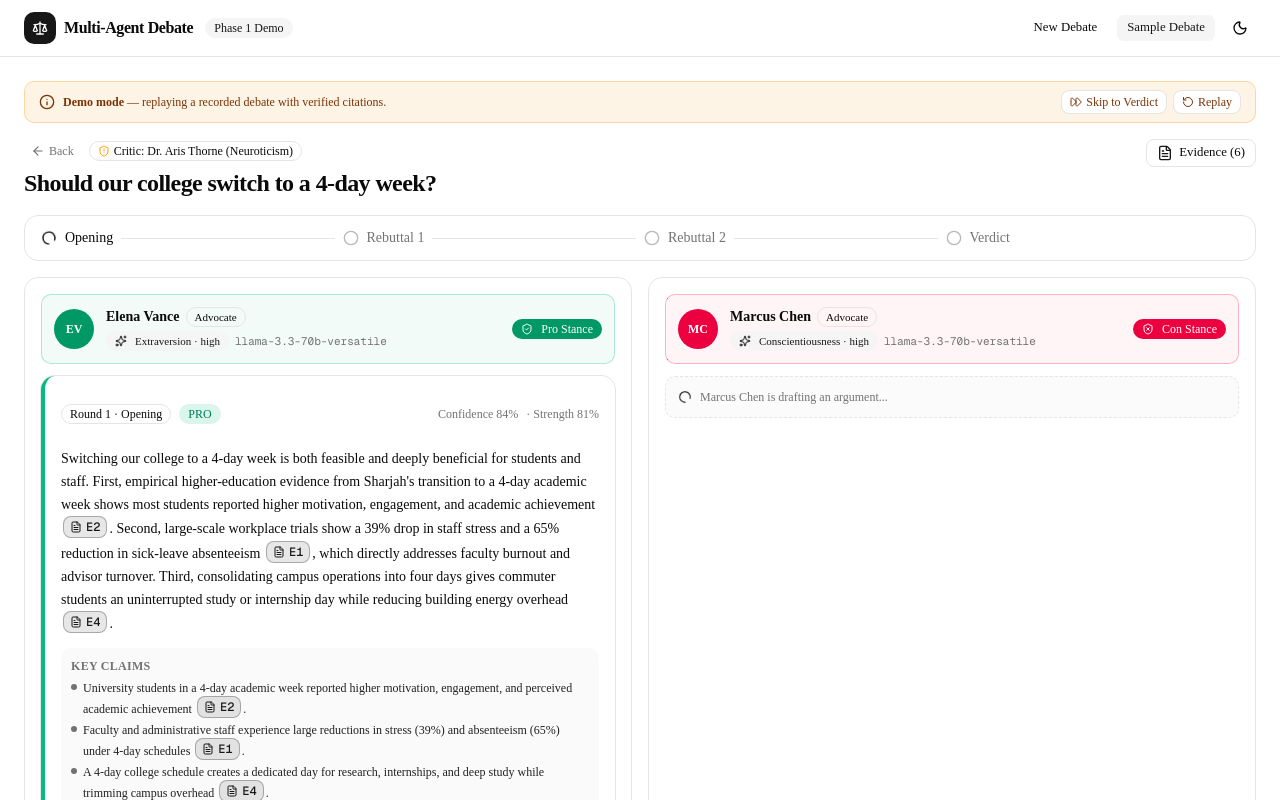
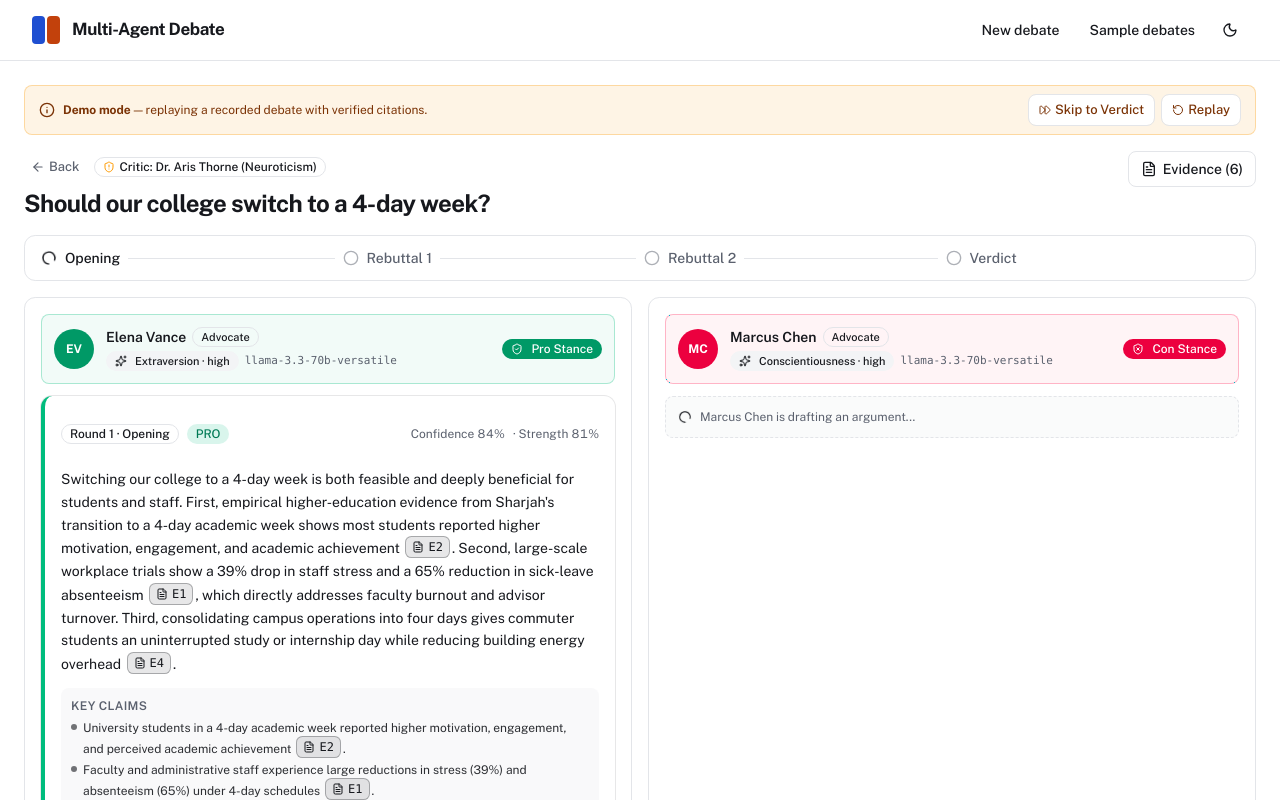
Before and after one commit to AdityaKrishnamurthy/Multi-Agent-Debate, a Next.js app in the folder frontend/: page /debate/4day-week in a window 1280 px wide. Shown: the top 800 px of the page. Built offline with nearby package versions, Linux system fonts and the light colour scheme.

Commit message:
Fix fonts, make light theme the default and update colours

```diff
--- a/frontend/app/globals.css
+++ b/frontend/app/globals.css
@@ -7,9 +7,24 @@
 @theme inline {
   --color-background: var(--background);
   --color-foreground: var(--foreground);
-  --font-sans: var(--font-sans);
-  --font-mono: var(--font-geist-mono);
-  --font-heading: var(--font-sans);
+  --font-sans: var(--font-public-sans), ui-sans-serif, system-ui, sans-serif;
+  --font-serif: var(--font-source-serif), ui-serif, Georgia, serif;
+  --font-mono: ui-monospace, "SFMono-Regular", Menlo, Consolas, monospace;
+  --font-heading: var(--font-public-sans), ui-sans-serif, system-ui, sans-serif;
+
+  --color-pro: var(--pro);
+  --color-pro-soft: var(--pro-soft);
+  --color-pro-ink: var(--pro-ink);
+  --color-con: var(--con);
+  --color-con-soft: var(--con-soft);
+  --color-con-ink: var(--con-ink);
+  --color-flag: var(--flag);
+  --color-flag-soft: var(--flag-soft);
+  --color-pass: var(--pass);
+  --color-pass-soft: var(--pass-soft);
+  --color-rule: var(--rule);
+  --color-panel: var(--panel);
+
   --color-sidebar-ring: var(--sidebar-ring);
   --color-sidebar-border: var(--sidebar-border);
   --color-sidebar-accent-foreground: var(--sidebar-accent-foreground);
@@ -48,83 +63,159 @@
   --radius-4xl: calc(var(--radius) * 2.6);
 }
 
+/* Light is the default theme. Ink on white; cobalt = Pro, burnt orange = Con. */
 :root {
-  --background: oklch(1 0 0);
-  --foreground: oklch(0.145 0 0);
-  --card: oklch(1 0 0);
-  --card-foreground: oklch(0.145 0 0);
-  --popover: oklch(1 0 0);
-  --popover-foreground: oklch(0.145 0 0);
-  --primary: oklch(0.205 0 0);
-  --primary-foreground: oklch(0.985 0 0);
-  --secondary: oklch(0.97 0 0);
-  --secondary-foreground: oklch(0.205 0 0);
-  --muted: oklch(0.97 0 0);
-  --muted-foreground: oklch(0.556 0 0);
-  --accent: oklch(0.97 0 0);
-  --accent-foreground: oklch(0.205 0 0);
-  --destructive: oklch(0.577 0.245 27.325);
-  --border: oklch(0.922 0 0);
-  --input: oklch(0.922 0 0);
-  --ring: oklch(0.708 0 0);
-  --chart-1: oklch(0.87 0 0);
-  --chart-2: oklch(0.556 0 0);
-  --chart-3: oklch(0.439 0 0);
-  --chart-4: oklch(0.371 0 0);
-  --chart-5: oklch(0.269 0 0);
-  --radius: 0.625rem;
-  --sidebar: oklch(0.985 0 0);
-  --sidebar-foreground: oklch(0.145 0 0);
-  --sidebar-primary: oklch(0.205 0 0);
-  --sidebar-primary-foreground: oklch(0.985 0 0);
-  --sidebar-accent: oklch(0.97 0 0);
-  --sidebar-accent-foreground: oklch(0.205 0 0);
-  --sidebar-border: oklch(0.922 0 0);
-  --sidebar-ring: oklch(0.708 0 0);
+  --background: #ffffff;
+  --foreground: #16181d;
+  --card: #ffffff;
+  --card-foreground: #16181d;
+  --popover: #ffffff;
+  --popover-foreground: #16181d;
+  --primary: #16181d;
+  --primary-foreground: #ffffff;
+  --secondary: #f3f4f6;
+  --secondary-foreground: #16181d;
+  --muted: #f3f4f6;
+  --muted-foreground: #5b616e;
+  --accent: #f3f4f6;
+  --accent-foreground: #16181d;
+  --destructive: #b42318;
+  --border: #e3e5e9;
+  --input: #d5d8de;
+  --ring: #1f4fd1;
+  --rule: #e3e5e9;
+  --panel: #f6f7f9;
+
+  --pro: #1f4fd1;
+  --pro-soft: #ebf0fd;
+  --pro-ink: #173da6;
+  --con: #c2410c;
+  --con-soft: #fdf0e8;
+  --con-ink: #9a3412;
+  --flag: #b45309;
+  --flag-soft: #fef6e6;
+  --pass: #15803d;
+  --pass-soft: #ecf8f0;
+
+  --chart-1: #1f4fd1;
+  --chart-2: #c2410c;
+  --chart-3: #16181d;
+  --chart-4: #8a909c;
+  --chart-5: #d5d8de;
+  --radius: 0.5rem;
+  --sidebar: #f6f7f9;
+  --sidebar-foreground: #16181d;
+  --sidebar-primary: #16181d;
+  --sidebar-primary-foreground: #ffffff;
+  --sidebar-accent: #f3f4f6;
+  --sidebar-accent-foreground: #16181d;
+  --sidebar-border: #e3e5e9;
+  --sidebar-ring: #1f4fd1;
 }
 
 .dark {
-  --background: oklch(0.145 0 0);
-  --foreground: oklch(0.985 0 0);
-  --card: oklch(0.205 0 0);
-  --card-foreground: oklch(0.985 0 0);
-  --popover: oklch(0.205 0 0);
-  --popover-foreground: oklch(0.985 0 0);
-  --primary: oklch(0.922 0 0);
-  --primary-foreground: oklch(0.205 0 0);
-  --secondary: oklch(0.269 0 0);
-  --secondary-foreground: oklch(0.985 0 0);
-  --muted: oklch(0.269 0 0);
-  --muted-foreground: oklch(0.708 0 0);
-  --accent: oklch(0.269 0 0);
-  --accent-foreground: oklch(0.985 0 0);
-  --destructive: oklch(0.704 0.191 22.216);
-  --border: oklch(1 0 0 / 10%);
-  --input: oklch(1 0 0 / 15%);
-  --ring: oklch(0.556 0 0);
-  --chart-1: oklch(0.87 0 0);
-  --chart-2: oklch(0.556 0 0);
-  --chart-3: oklch(0.439 0 0);
-  --chart-4: oklch(0.371 0 0);
-  --chart-5: oklch(0.269 0 0);
-  --sidebar: oklch(0.205 0 0);
-  --sidebar-foreground: oklch(0.985 0 0);
-  --sidebar-primary: oklch(0.488 0.243 264.376);
-  --sidebar-primary-foreground: oklch(0.985 0 0);
-  --sidebar-accent: oklch(0.269 0 0);
-  --sidebar-accent-foreground: oklch(0.985 0 0);
-  --sidebar-border: oklch(1 0 0 / 10%);
-  --sidebar-ring: oklch(0.556 0 0);
+  --background: #111318;
+  --foreground: #eceef2;
+  --card: #171a20;
+  --card-foreground: #eceef2;
+  --popover: #171a20;
+  --popover-foreground: #eceef2;
+  --primary: #eceef2;
+  --primary-foreground: #111318;
+  --secondary: #1f232b;
+  --secondary-foreground: #eceef2;
+  --muted: #1f232b;
+  --muted-foreground: #a1a7b3;
+  --accent: #1f232b;
+  --accent-foreground: #eceef2;
+  --destructive: #f97066;
+  --border: #2a2f39;
+  --input: #353b47;
+  --ring: #7c9cf5;
+  --rule: #2a2f39;
+  --panel: #171a20;
+
+  --pro: #7c9cf5;
+  --pro-soft: #1a2442;
+  --pro-ink: #a9bdfa;
+  --con: #f08a52;
+  --con-soft: #3a2116;
+  --con-ink: #f6ae86;
+  --flag: #f5b544;
+  --flag-soft: #33270f;
+  --pass: #4ade80;
+  --pass-soft: #12291b;
+
+  --chart-1: #7c9cf5;
+  --chart-2: #f08a52;
+  --chart-3: #eceef2;
+  --chart-4: #a1a7b3;
+  --chart-5: #353b47;
+  --sidebar: #171a20;
+  --sidebar-foreground: #eceef2;
+  --sidebar-primary: #eceef2;
+  --sidebar-primary-foreground: #111318;
+  --sidebar-accent: #1f232b;
+  --sidebar-accent-foreground: #eceef2;
+  --sidebar-border: #2a2f39;
+  --sidebar-ring: #7c9cf5;
 }
 
 @layer base {
   * {
     @apply border-border outline-ring/50;
   }
+  html {
+    @apply font-sans;
+    font-size: 16px;
+    color-scheme: light;
+    scroll-padding-top: 8rem;
+  }
+  html.dark {
+    color-scheme: dark;
+  }
   body {
     @apply bg-background text-foreground;
+    font-feature-settings: "kern", "liga";
+    text-rendering: optimizeLegibility;
   }
-  html {
-    @apply font-sans;
+  h1,
+  h2,
+  h3 {
+    text-wrap: balance;
+  }
+  p {
+    text-wrap: pretty;
+  }
+  ::selection {
+    background: color-mix(in oklab, var(--pro) 22%, transparent);
+    color: inherit;
+  }
+  :focus-visible {
+    outline: 2px solid var(--ring);
+    outline-offset: 2px;
+  }
+  textarea,
+  input {
+    caret-color: var(--pro);
+  }
+  a {
+    text-underline-offset: 3px;
+  }
+  * {
+    scrollbar-width: thin;
+    scrollbar-color: var(--input) transparent;
+  }
+  .tabular {
+    font-variant-numeric: tabular-nums;
   }
 }
+
+@media (prefers-reduced-motion: reduce) {
+  *,
+  *::before,
+  *::after {
+    animation-duration: 0.01ms !important;
+    transition-duration: 0.01ms !important;
+  }
+}
--- a/frontend/app/layout.tsx
+++ b/frontend/app/layout.tsx
@@ -1,24 +1,26 @@
 import type { Metadata } from "next";
-import { Geist, Geist_Mono } from "next/font/google";
+import { Public_Sans, Source_Serif_4 } from "next/font/google";
 import { TooltipProvider } from "@/components/ui/tooltip";
 import { ThemeProvider } from "@/components/layout/ThemeProvider";
 import { Header } from "@/components/layout/Header";
 import "./globals.css";
 
-const geistSans = Geist({
-  variable: "--font-geist-sans",
+const publicSans = Public_Sans({
+  variable: "--font-public-sans",
   subsets: ["latin"],
+  display: "swap",
 });
 
-const geistMono = Geist_Mono({
-  variable: "--font-geist-mono",
+const sourceSerif = Source_Serif_4({
+  variable: "--font-source-serif",
   subsets: ["latin"],
+  display: "swap",
 });
 
 export const metadata: Metadata = {
-  title: "Multi-Agent Debate — Evidence-Based Collective Reasoning",
+  title: "Multi-Agent Debate",
   description:
-    "Personality-shaped AI agents debate questions with cited evidence, Socratic critique, and calibrated group verdicts.",
+    "AI agents argue a question with cited evidence, a Critic audits every claim, and the group reaches one verdict with a calibrated confidence.",
 };
 
 export default function RootLayout({
@@ -29,10 +31,10 @@ export default function RootLayout({
   return (
     <html
       lang="en"
-      className={`${geistSans.variable} ${geistMono.variable} h-full antialiased`}
+      className={`${publicSans.variable} ${sourceSerif.variable} h-full antialiased`}
       suppressHydrationWarning
     >
-      <body className="min-h-full flex flex-col bg-background text-foreground">
+      <body className="flex min-h-full flex-col bg-background text-foreground">
         <ThemeProvider>
           <TooltipProvider>
             <Header />
--- a/frontend/components/layout/Header.tsx
+++ b/frontend/components/layout/Header.tsx
@@ -2,63 +2,64 @@
 
 import Link from "next/link";
 import { usePathname } from "next/navigation";
-import { Moon, Scale, Sun } from "lucide-react";
+import { Moon, Sun } from "lucide-react";
 import { Button } from "@/components/ui/button";
-import { Badge } from "@/components/ui/badge";
 import { useTheme } from "@/components/layout/ThemeProvider";
+
+export function LogoMark({ className = "size-7" }: { className?: string }) {
+  return (
+    <svg viewBox="0 0 28 28" aria-hidden="true" className={className}>
+      <rect x="0" y="0" width="13" height="28" rx="4" fill="var(--pro)" />
+      <rect x="15" y="0" width="13" height="28" rx="4" fill="var(--con)" />
+    </svg>
+  );
+}
 
 export function Header() {
   const { theme, toggleTheme } = useTheme();
   const pathname = usePathname();
+  const onHome = pathname === "/";
 
   return (
-    <header className="sticky top-0 z-40 border-b bg-background/90 backdrop-blur supports-backdrop-filter:bg-background/75">
-      <div className="mx-auto flex h-14 max-w-7xl items-center justify-between px-4 sm:px-6">
-        <div className="flex items-center gap-3">
-          <Link
-            href="/"
-            className="flex items-center gap-2 font-semibold tracking-tight text-foreground hover:opacity-85"
-          >
-            <span className="flex size-8 items-center justify-center rounded-lg bg-primary text-primary-foreground">
-              <Scale className="size-4" />
-            </span>
-            <span className="text-base">Multi-Agent Debate</span>
-          </Link>
-          <Badge variant="secondary" className="hidden sm:inline-flex">
-            Phase 1 Demo
-          </Badge>
-        </div>
+    <header className="sticky top-0 z-40 border-b border-rule bg-background/95 backdrop-blur-sm">
+      <div className="mx-auto flex h-[60px] max-w-[1440px] items-center gap-6 px-4 sm:px-8">
+        <Link
+          href="/"
+          className="flex items-center gap-3 whitespace-nowrap rounded-md text-base font-bold tracking-tight text-foreground sm:text-[17px]"
+        >
+          <LogoMark />
+          Multi-Agent Debate
+        </Link>
 
-        <nav className="flex items-center gap-2">
+        <nav aria-label="Main" className="ml-auto flex items-center gap-1">
           <Button
-            variant={pathname === "/" ? "secondary" : "ghost"}
+            variant={onHome ? "secondary" : "ghost"}
             size="sm"
             nativeButton={false}
             render={<Link href="/" />}
           >
-            New Debate
-          </Button>
-          <Button
-            variant={pathname?.startsWith("/debate") ? "secondary" : "ghost"}
-            size="sm"
-            nativeButton={false}
-            render={<Link href="/debate/4day-week?demo=1" />}
-          >
-            Sample Debate
+            New debate
           </Button>
           <Button
             variant="ghost"
-            size="icon"
+            size="sm"
+            nativeButton={false}
+            render={<Link href="/#samples" />}
+            className="hidden sm:inline-flex"
+          >
+            Sample debates
+          </Button>
+          <Button
+            variant="ghost"
+            size="icon-sm"
             onClick={toggleTheme}
             aria-label={
-              theme === "dark" ? "Switch to light mode" : "Switch to dark mode"
+              theme === "dark"
+                ? "Switch to light theme"
+                : "Switch to dark theme"
             }
           >
-            {theme === "dark" ? (
-              <Sun className="size-4" />
-            ) : (
-              <Moon className="size-4" />
-            )}
+            {theme === "dark" ? <Sun /> : <Moon />}
           </Button>
         </nav>
       </div>
--- a/frontend/components/layout/ThemeProvider.tsx
+++ b/frontend/components/layout/ThemeProvider.tsx
@@ -33,9 +33,8 @@ function subscribe(callback: () => void) {
 function getSnapshot(): Theme {
   const saved = window.localStorage.getItem("mad-theme");
   if (saved === "dark" || saved === "light") return saved;
-  return window.matchMedia("(prefers-color-scheme: dark)").matches
-    ? "dark"
-    : "light";
+  // Light is the default; dark only when the user explicitly chooses it.
+  return "light";
 }
 
 function getServerSnapshot(): Theme {
--- a/frontend/components/ui/button.tsx
+++ b/frontend/components/ui/button.tsx
@@ -20,16 +20,15 @@ const buttonVariants = cva(
       },
       size: {
         default:
-          "h-8 gap-1.5 px-2.5 has-data-[icon=inline-end]:pr-2 has-data-[icon=inline-start]:pl-2",
-        xs: "h-6 gap-1 rounded-[min(var(--radius-md),10px)] px-2 text-xs in-data-[slot=button-group]:rounded-lg has-data-[icon=inline-end]:pr-1.5 has-data-[icon=inline-start]:pl-1.5 [&_svg:not([class*='size-'])]:size-3",
-        sm: "h-7 gap-1 rounded-[min(var(--radius-md),12px)] px-2.5 text-[0.8rem] in-data-[slot=button-group]:rounded-lg has-data-[icon=inline-end]:pr-1.5 has-data-[icon=inline-start]:pl-1.5 [&_svg:not([class*='size-'])]:size-3.5",
-        lg: "h-9 gap-1.5 px-2.5 has-data-[icon=inline-end]:pr-2 has-data-[icon=inline-start]:pl-2",
-        icon: "size-8",
+          "h-10 gap-2 px-4 text-[15px] has-data-[icon=inline-end]:pr-3 has-data-[icon=inline-start]:pl-3",
+        xs: "h-8 gap-1.5 px-2.5 text-[13px] in-data-[slot=button-group]:rounded-lg [&_svg:not([class*='size-'])]:size-3.5",
+        sm: "h-9 gap-1.5 px-3 text-sm in-data-[slot=button-group]:rounded-lg [&_svg:not([class*='size-'])]:size-4",
+        lg: "h-12 gap-2 px-6 text-base has-data-[icon=inline-end]:pr-5 has-data-[icon=inline-start]:pl-5",
+        icon: "size-10",
         "icon-xs":
-          "size-6 rounded-[min(var(--radius-md),10px)] in-data-[slot=button-group]:rounded-lg [&_svg:not([class*='size-'])]:size-3",
-        "icon-sm":
-          "size-7 rounded-[min(var(--radius-md),12px)] in-data-[slot=button-group]:rounded-lg",
-        "icon-lg": "size-9",
+          "size-8 in-data-[slot=button-group]:rounded-lg [&_svg:not([class*='size-'])]:size-3.5",
+        "icon-sm": "size-9 in-data-[slot=button-group]:rounded-lg",
+        "icon-lg": "size-12",
       },
     },
     defaultVariants: {
--- a/frontend/components/ui/sheet.tsx
+++ b/frontend/components/ui/sheet.tsx
@@ -28,7 +28,7 @@ function SheetOverlay({ className, ...props }: SheetPrimitive.Backdrop.Props) {
     <SheetPrimitive.Backdrop
       data-slot="sheet-overlay"
       className={cn(
-        "fixed inset-0 z-50 bg-black/10 transition-opacity duration-150 data-ending-style:opacity-0 data-starting-style:opacity-0 supports-backdrop-filter:backdrop-blur-xs",
+        "fixed inset-0 z-50 bg-black/20 transition-opacity duration-150 data-ending-style:opacity-0 data-starting-style:opacity-0",
         className
       )}
       {...props}
--- a/frontend/next.config.ts
+++ b/frontend/next.config.ts
@@ -1,7 +1,8 @@
 import type { NextConfig } from "next";
 
 const nextConfig: NextConfig = {
-  /* config options here */
+  // Hide the Next.js dev indicator badge in the bottom-left corner.
+  devIndicators: false,
   cacheComponents: true,
   partialPrefetching: true,
   turbopack: {
```
